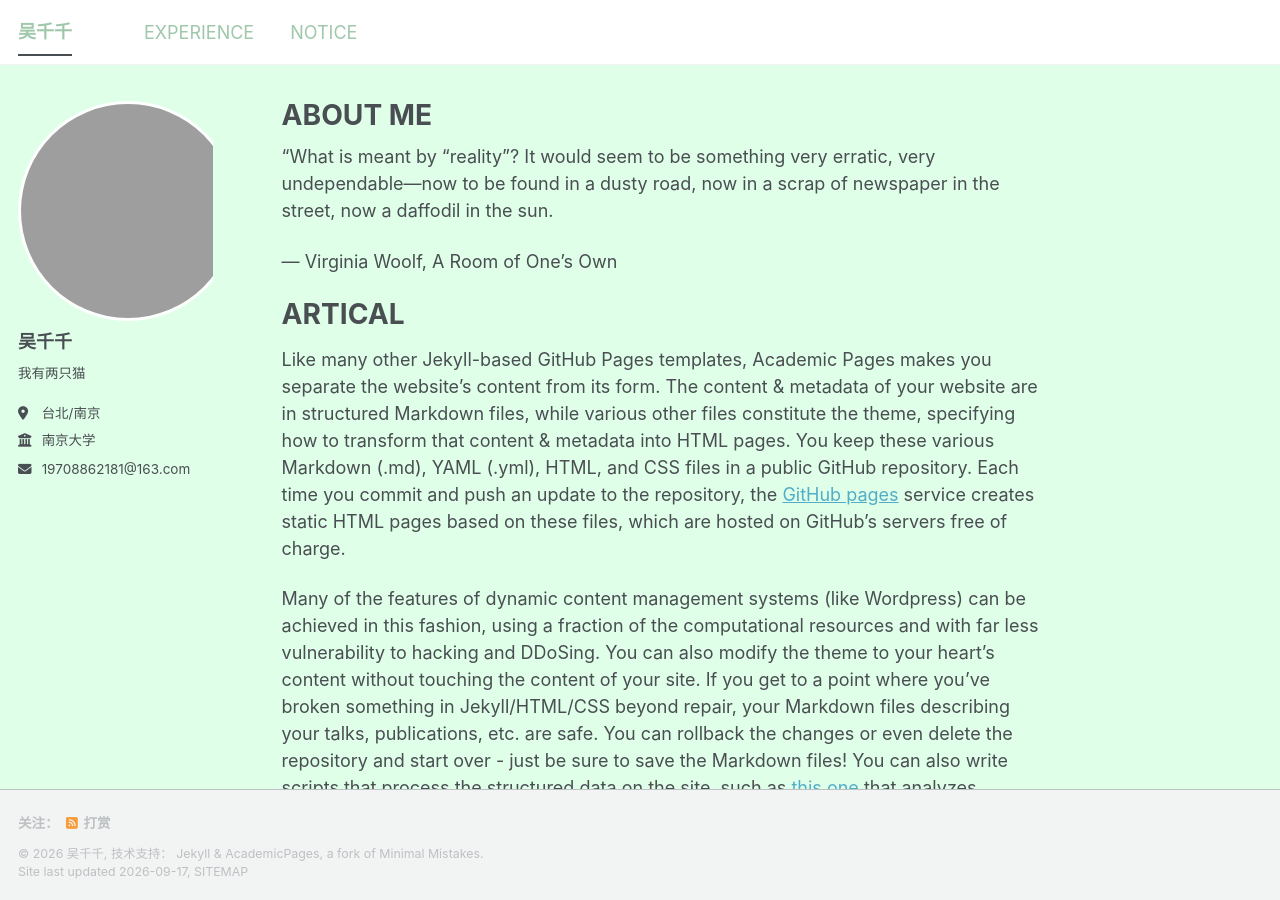
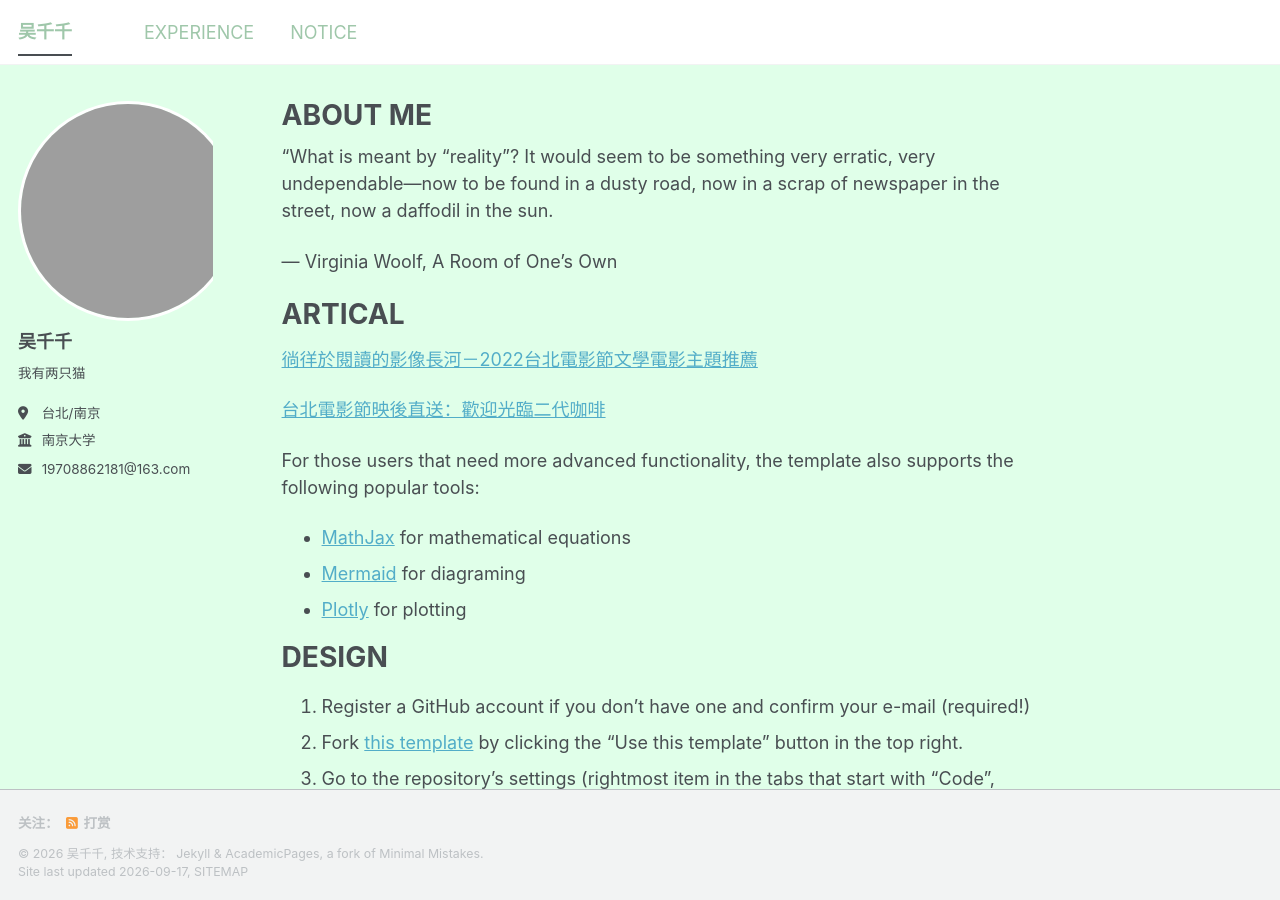
Before and after one commit to wuciancian0301/wuciancian0301.github.io, a Jekyll site: the page built from _pages/about.md, in a window 1280 px wide and 900 px high. Built offline with Jekyll 4.4.1, drawn with Linux system fonts in a browser that asks for light colours; a style sheet for code colours, icons or effects is not loaded.

Commit message:
編輯作品集

```diff
--- a/_pages/about.md
+++ b/_pages/about.md
@@ -13,9 +13,9 @@ redirect_from:
 
 ARTICAL
 ======
-Like many other Jekyll-based GitHub Pages templates, Academic Pages makes you separate the website's content from its form. The content & metadata of your website are in structured Markdown files, while various other files constitute the theme, specifying how to transform that content & metadata into HTML pages. You keep these various Markdown (.md), YAML (.yml), HTML, and CSS files in a public GitHub repository. Each time you commit and push an update to the repository, the [GitHub pages](https://pages.github.com/) service creates static HTML pages based on these files, which are hosted on GitHub's servers free of charge.
+[徜徉於閱讀的影像長河－2022台北電影節文學電影主題推薦](https://www.unitas.me/?p=34361)
 
-Many of the features of dynamic content management systems (like Wordpress) can be achieved in this fashion, using a fraction of the computational resources and with far less vulnerability to hacking and DDoSing. You can also modify the theme to your heart's content without touching the content of your site. If you get to a point where you've broken something in Jekyll/HTML/CSS beyond repair, your Markdown files describing your talks, publications, etc. are safe. You can rollback the changes or even delete the repository and start over - just be sure to save the Markdown files! You can also write scripts that process the structured data on the site, such as [this one](https://github.com/academicpages/academicpages.github.io/blob/master/talkmap.ipynb) that analyzes metadata in pages about talks to display [a map of every location you've given a talk](https://academicpages.github.io/talkmap.html).
+[台北電影節映後直送：歡迎光臨二代咖啡](https://www.facebook.com/177021906582/posts/pfbid02RkKdJj5Vt95vXCM16HKV7bjWAWGxUiRV6Vh5wEjhscjWpP6VPuKTwzUM2JqRhahyl/)
 
 For those users that need more advanced functionality, the template also supports the following popular tools:
 - [MathJax](https://www.mathjax.org/) for mathematical equations
```
